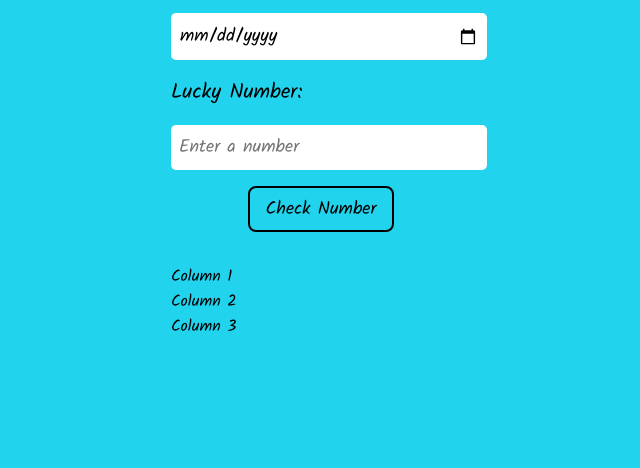
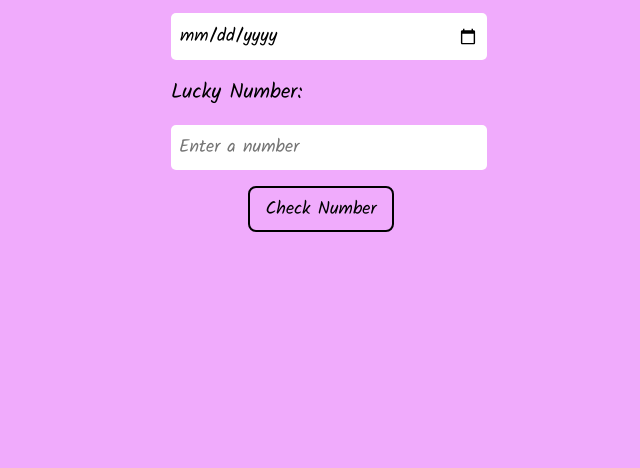
Before and after one commit to PrasadChavan2906/Is-your-Birthday-Lucky, a plain HTML site: page index.html in a window 1280 px wide. Shown: the part 208-676 px from the top of the page, without its empty margins (319-959 px from the left). Drawn offline with Linux system fonts and the light colour scheme.

Commit message:
Changed Layout

```diff
--- a/index.html
+++ b/index.html
@@ -22,21 +22,8 @@
       <button id="calculate-number">Check Number</button>
       <p id="output-container"></p>
     </main>
-    <div class="container">
-      <div class="row">
-        <div class="col-1-3">
-          Column 1
-        </div>
-        <div class="col-1-3">
-          Column 2
-        </div>
-        <div class="col-1-3">
-          Column 3
-        </div>
-      </div>
-    </div>
 
-    <footer>
+       <footer>
       <p>© | 2023 | Prasad Chavan</p>
       <ul class="footer-list">
         <li>
--- a/style.css
+++ b/style.css
@@ -1,5 +1,5 @@
 :root {
-    --background-dark: #22d3ee;
+    --background-dark: #f0abfc;
     --black: #000;
   }
 
@@ -7,6 +7,8 @@
     background-color: var(--background-dark);
     color: var(--black);
     height: 100%;
+    max-width: 1200px;
+    margin: 0 auto;
   }
 
   * {
```
